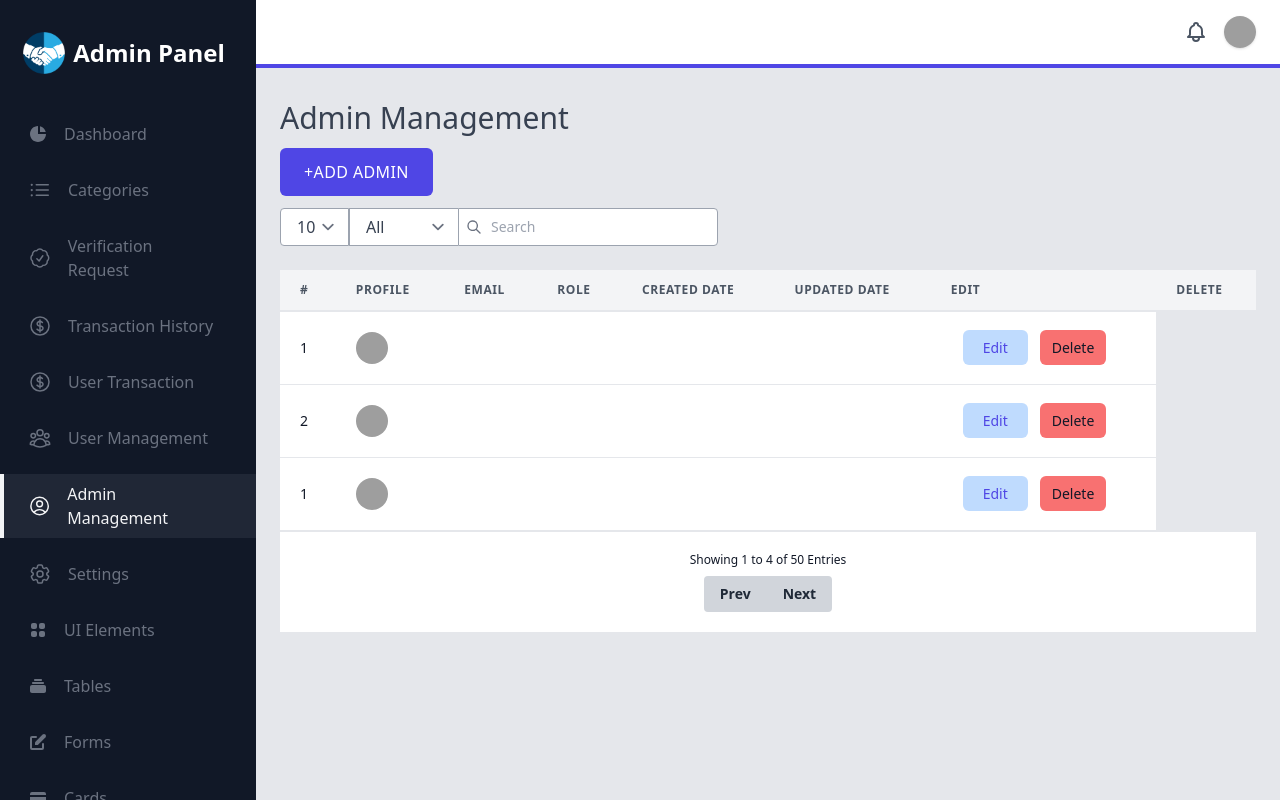
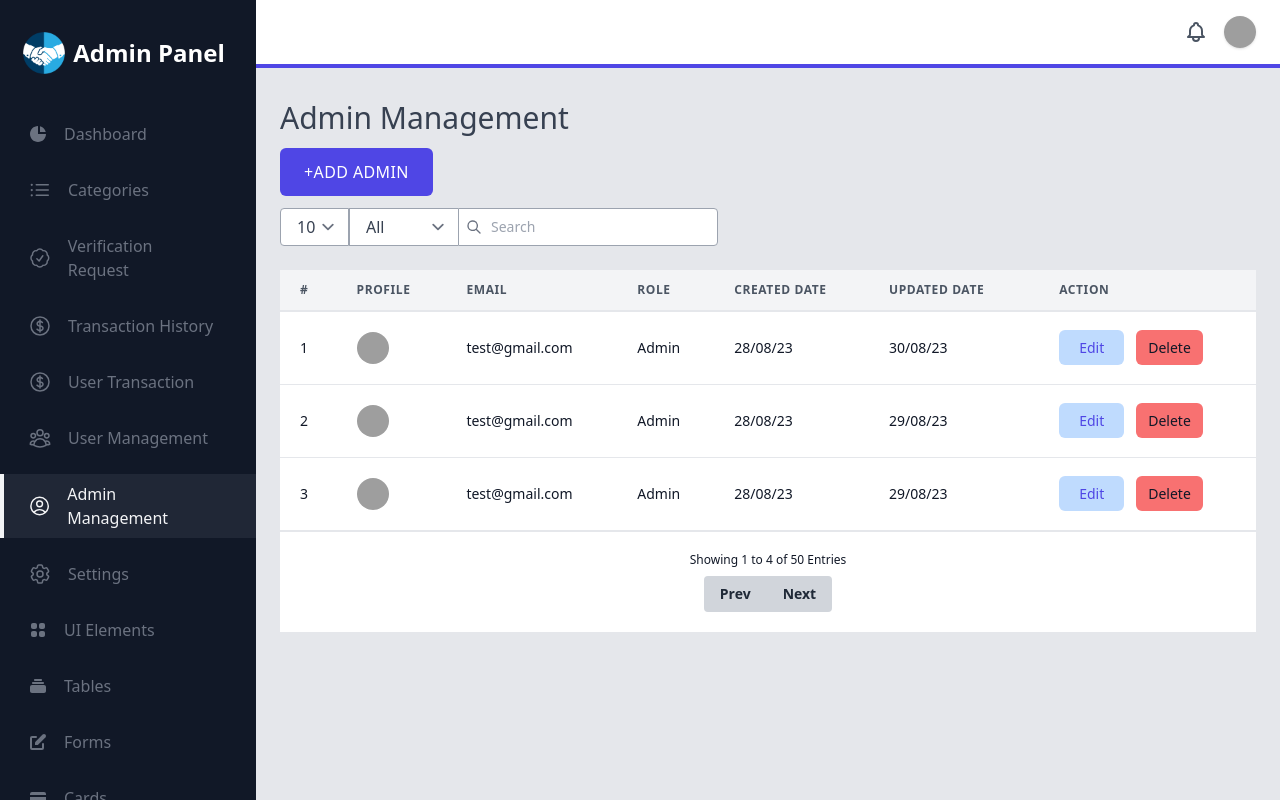
Before and after one commit to arielbatoon09/swapifine-admin, a Vue app: page /AdminManagement in a window 1280 px wide. Built offline with nearby package versions, Linux system fonts and the light colour scheme; grey boxes are pictures that could not be loaded.

Commit message:
updated Admin Management

```diff
--- a/src/composables/userManagementTableData.ts
+++ b/src/composables/userManagementTableData.ts
@@ -28,7 +28,7 @@ export function userManagementTableData(){
             id: '1',
             profile: 'https://images.unsplash.com/photo-1494790108377-be9c29b29330?ixlib=rb-1.2.1&ixid=eyJhcHBfaWQiOjEyMDd9&auto=format&fit=facearea&facepad=2.2&w=160&h=160&q=80',
             email: 'test@gmail.com',
-            role: 'User',
+            role: 'Admin',
             created: '28/08/23',
             updated: '30/08/23',
             status: 'Received',
@@ -38,17 +38,17 @@ export function userManagementTableData(){
             id: '2',
             profile: 'https://images.unsplash.com/photo-1494790108377-be9c29b29330?ixlib=rb-1.2.1&ixid=eyJhcHBfaWQiOjEyMDd9&auto=format&fit=facearea&facepad=2.2&w=160&h=160&q=80',
             email: 'test@gmail.com',
-            role: 'User',
+            role: 'Admin',
             created: '28/08/23',
             updated: '29/08/23',
             status: 'Received',
             statusColor: 'green'
         },
         {
-            id: '1',
+            id: '3',
             profile: 'https://images.unsplash.com/photo-1494790108377-be9c29b29330?ixlib=rb-1.2.1&ixid=eyJhcHBfaWQiOjEyMDd9&auto=format&fit=facearea&facepad=2.2&w=160&h=160&q=80',
             email: 'test@gmail.com',
-            role: 'User',
+            role: 'Admin',
             created: '28/08/23',
             updated: '29/08/23',
             status: 'Received',
--- a/src/views/AdminManagement.vue
+++ b/src/views/AdminManagement.vue
@@ -136,12 +136,8 @@ const {
           UPDATED DATE
         </th>
         <th
-          class="px-5 py-3 text-xs font-semibold tracking-wider text-left text-gray-600 uppercase bg-gray-100 border-b-2 border-gray-200">
-          EDIT
-        </th>
-        <th
-          class="px-5 py-3 text-xs font-semibold tracking-wider text-left text-gray-600 uppercase bg-gray-100 border-b-2 border-gray-200">
-          DELETE
+          class="px-8 py-3 text-xs font-semibold tracking-wider text-left text-gray-600 uppercase bg-gray-100 border-b-2 border-gray-200">
+          ACTION
         </th>
       </tr>
     </thead>
@@ -173,7 +169,7 @@ const {
                 <div class="flex items-center">
                   <div>
                     <p class="text-gray-900 whitespace-nowrap">
-                      <!-- {{ u.email }} -->
+                      {{ u.email }}
                     </p>
                   </div>
                 </div>
@@ -182,7 +178,7 @@ const {
                 <div class="flex items-center">
                   <div>
                     <p class="text-gray-900 whitespace-nowrap">
-                      <!-- {{ u.role }} -->
+                      {{ u.role }}
                     </p>
                   </div>
                 </div>
@@ -191,7 +187,7 @@ const {
                 <div class="flex items-center">
                   <div>
                     <p class="text-gray-900 whitespace-nowrap">
-                      <!-- {{ u.created }} -->
+                      {{ u.created }}
                     </p>
                   </div>
                 </div>
@@ -200,7 +196,7 @@ const {
                 <div class="flex items-center">
                   <div>
                     <p class="text-gray-900 whitespace-nowrap">
-                      <!-- {{ u.updated }} -->
+                      {{ u.updated }}
                     </p>
                   </div>
                 </div>
--- a/src/views/Settings.vue
+++ b/src/views/Settings.vue
@@ -23,59 +23,67 @@ function register() {
 </script>
 <template>
   <h3 class="text-gray-700 text-3xl font-medium">
-    Settings
+    PROFILE/SETTINGS
   </h3>
+  <div class="flex mb-3">
+    <div class="w-1/3 h-12">
+
+    </div>
+    <div class="w-1/4 h-12">
+
+    </div>
+    <div class="w-1/2 h-12">
+
+    </div>
+  </div>
+  <!-- <div class="flex mb-4">
+    <div class="w-1/3 bg-gray-400 h-12"></div>
+    <div class="w-1/4 h-12"></div>
+    <div class="w-1/2 h-12 mr-14">
       <div class="p-6 bg-white rounded-md shadow-md">
-          <h2 class="text-gray-700 text-3xl font-medium">
-            EDIT PROFILE
+        <h2 class="text-lg font-semibold text-gray-700 capitalize">
+          Account settings
         </h2>
 
         <form @submit.prevent="register">
-            <div class="row mt-4 sm:grid-cols-2">
+          <div class="grid grid-rows-1 gap-6 mt-4 sm:grid-rows-2">
             <div>
-                <label class="text-gray-700" for="username">Fullname</label>
-                <!-- <input
-                  v-model="user.username"
+              <label class="text-gray-700" for="username">Username</label>
+              <input v-model="user.username"
                 class="w-full mt-2 border-gray-200 rounded-md focus:border-indigo-600 focus:ring focus:ring-opacity-40 focus:ring-indigo-500"
-                  type="text"
-                > -->
+                type="text">
             </div>
 
             <div>
-                <label class="text-gray-700" for="emailAddress">Email</label>
-                <!-- <input
-                  v-model="user.email"
+              <label class="text-gray-700" for="emailAddress">Email Address</label>
+              <input v-model="user.email"
                 class="w-full mt-2 border-gray-200 rounded-md focus:border-indigo-600 focus:ring focus:ring-opacity-40 focus:ring-indigo-500"
-                  type="email"
-                > -->
+                type="email">
             </div>
 
             <div>
-                <label class="text-gray-700" for="password">Old Password</label>
-                <!-- <input
-                  v-model="user.password"
+              <label class="text-gray-700" for="password">Password</label>
+              <input v-model="user.password"
                 class="w-full mt-2 border-gray-200 rounded-md focus:border-indigo-600 focus:ring focus:ring-opacity-40 focus:ring-indigo-500"
-                  type="password"
-                > -->
+                type="password">
             </div>
 
             <div>
-                <label class="text-gray-700" for="passwordConfirmation">New Password</label>
-                <!-- <input
-                  v-model="user.confirm"
+              <label class="text-gray-700" for="passwordConfirmation">Password Confirmation</label>
+              <input v-model="user.confirm"
                 class="w-full mt-2 border-gray-200 rounded-md focus:border-indigo-600 focus:ring focus:ring-opacity-40 focus:ring-indigo-500"
-                  type="password"
-                > -->
+                type="password">
             </div>
           </div>
 
           <div class="flex justify-end mt-4">
             <button
-                class="px-4 py-2 text-gray-200 bg-gray-800 rounded-md hover:bg-gray-700 focus:outline-none focus:bg-gray-700"
-              >
-                Done
+              class="px-4 py-2 text-gray-200 bg-gray-800 rounded-md hover:bg-gray-700 focus:outline-none focus:bg-gray-700">
+              Save
             </button>
           </div>
         </form>
       </div>
+    </div>
+  </div> -->
 </template>
```
Lines whose indentation alone changed are shown as unchanged.
